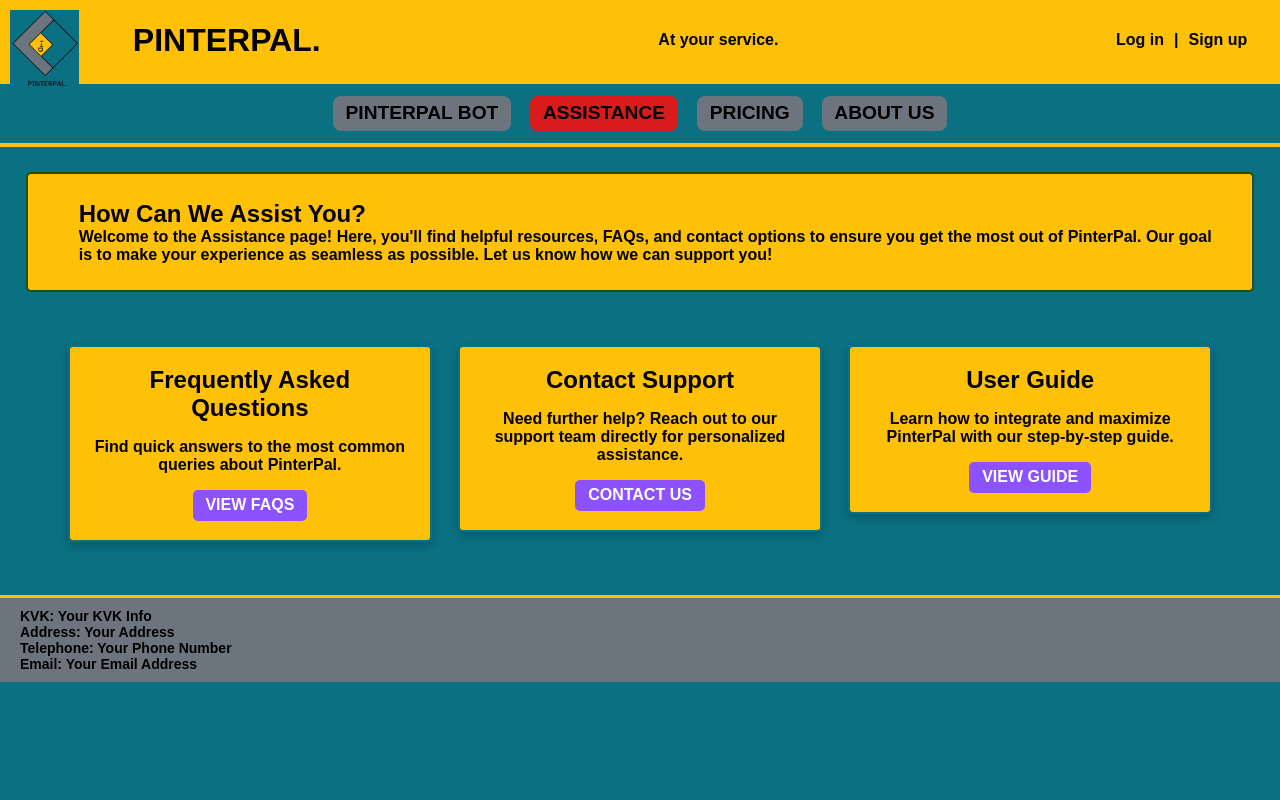
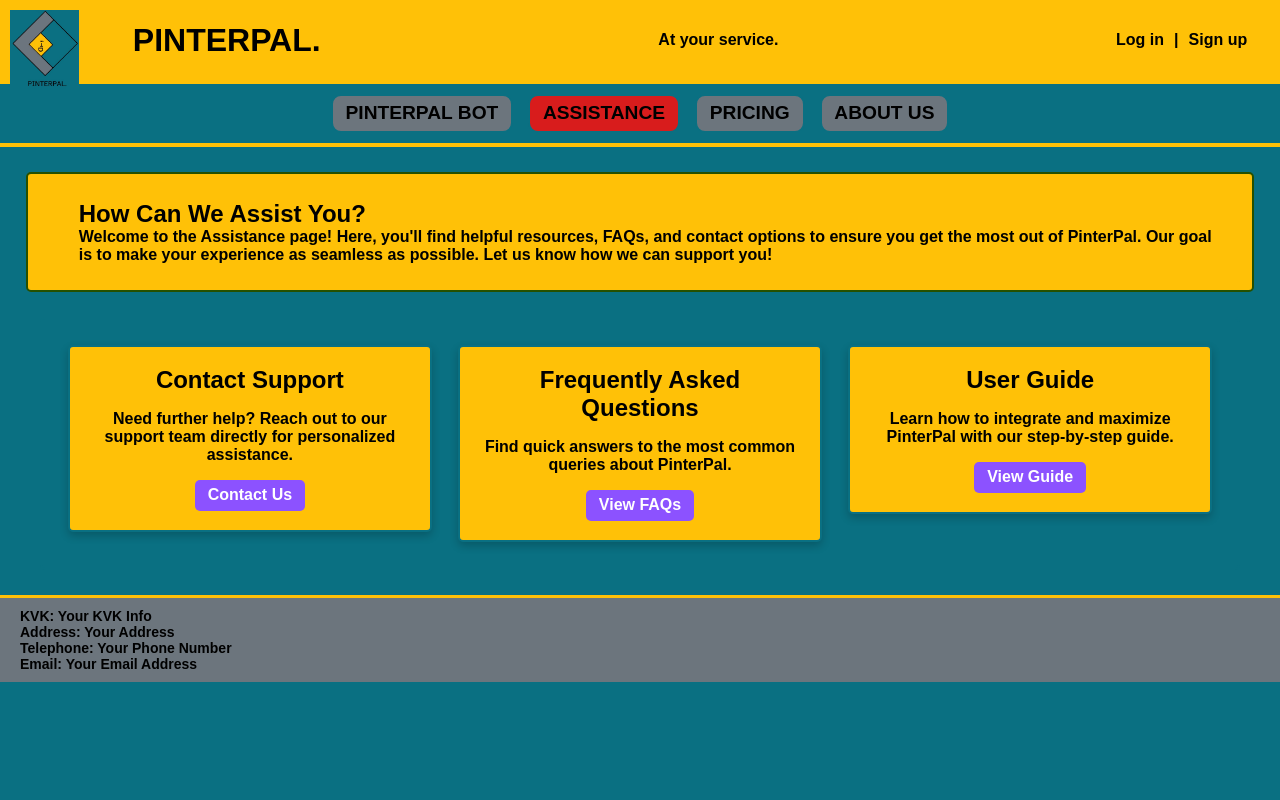
Before and after one commit to HDav12/pinterpal-website, a PHP site: page /assistance.html in a window 1280 px wide. Run offline with PHP 8.4, Linux system fonts and the light colour scheme.

Commit message:
styled the buttons

```diff
--- a/assistance.html
+++ b/assistance.html
@@ -44,21 +44,23 @@
         <!-- Assistance Options -->
         <section class="assistance">
             <div class="option">
+                <h3>Contact Support</h3>
+                <p>Need further help? Reach out to our support team directly for personalized assistance.</p>
+                <button class="no-glow-btn">Contact Us</button>
+            </div>
+            <div class="option">
                 <h3>Frequently Asked Questions</h3>
                 <p>Find quick answers to the most common queries about PinterPal.</p>
-                <button class="start-trial-btn">View FAQs</button>
-            </div>
-            <div class="option">
-                <h3>Contact Support</h3>
-                <p>Need further help? Reach out to our support team directly for personalized assistance.</p>
-                <button class="start-trial-btn">Contact Us</button>
+                <button class="no-glow-btn">View FAQs</button>
             </div>
             <div class="option">
                 <h3>User Guide</h3>
                 <p>Learn how to integrate and maximize PinterPal with our step-by-step guide.</p>
-                <button class="start-trial-btn">View Guide</button>
+                <button class="no-glow-btn">View Guide</button>
             </div>
         </section>
+
+
     </main>
 
     <!-- Footer -->
--- a/pinterpalbot.html
+++ b/pinterpalbot.html
@@ -19,7 +19,7 @@
     </div>
 
     <nav class="navbar">
-        <a href="pinterpalbot.html">PINTERPAL BOT</a>
+        <a class="start-trial-btn" href="pinterpalbot.html">PINTERPAL BOT</a>
         <a href="assistance.html">ASSISTANCE</a> <!-- Active class toegevoegd -->
         <a href="pricing.html">PRICING</a>
         <a href="about.html">ABOUT US</a>
--- a/style.css
+++ b/style.css
@@ -1,3 +1,17 @@
+:root {
+    --transparent: oklch(0 0 0 / 0%);
+    --purple-100: oklch(0.86 0.08 280);
+    --purple-200: oklch(0.82 0.06 280);
+    --purple-300: oklch(0.71 0.12 280);
+    --purple-400: oklch(0.61 0.18 280);
+    --purple-500: oklch(0.5 0.21 280);
+    --purple-600: oklch(0.42 0.18 280);
+    --purple-800: oklch(0.25 0.15 280);
+    --purple-900: oklch(0.13 0.06 280);
+    --purple-900: oklch(0.13 0.06 280);
+  }
+
+
 /* Basis CSS-reset */
 * {
     margin: 0;
@@ -429,6 +443,60 @@ body {
     background-color: #7ae614;
 }
 
+@keyframes glow {
+    0% {
+        box-shadow: 0 0 5px #7ae614;
+    }
+    50% {
+        box-shadow: 0 0 20px #7ae614, 0 0 30px #7ae614;
+    }
+    100% {
+        box-shadow: 0 0 5px #7ae614;
+    }
+}
+
+/* Glow-effect voor de knop */
+.start-trial-btn {
+    padding: 0.5vw 1vw;
+    background-color: #8c52ff;
+    color: #fff;
+    border: none;
+    border-radius: 5px;
+    cursor: pointer;
+    font-size: 1rem;
+    font-weight: bold;
+    animation: glow 1.5s infinite;
+}
+
+.start-trial-btn:hover {
+    background-color: #7ae614;
+}
+
+/* Buttons zonder glow */
+.no-glow-btn {
+    padding: 0.5vw 1vw;
+    background-color: #8c52ff; /* Basis kleur */
+    color: #fff; /* Witte tekst */
+    border: none;
+    border-radius: 5px;
+    cursor: pointer;
+    font-size: 1rem;
+    font-weight: bold;
+    transition: background-color 0.3s ease, transform 0.2s ease; /* Simpele overgang */
+}
+
+.no-glow-btn:hover {
+    background-color: #7ae614; /* Kleurverandering bij hover */
+    transform: scale(1.05); /* Iets groter bij hover */
+}
+
+.no-glow-btn:active {
+    background-color: #5cbf12; /* Donkerdere kleur bij klikken */
+    transform: scale(0.95); /* Iets kleiner bij klikken */
+}
+
+
+
 /* Responsive Design */
 @media (max-width: 768px) {
     .header h1 {
```
